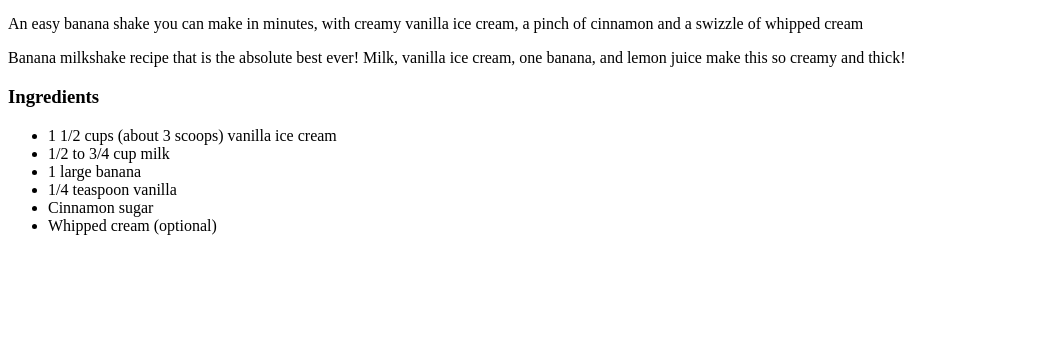
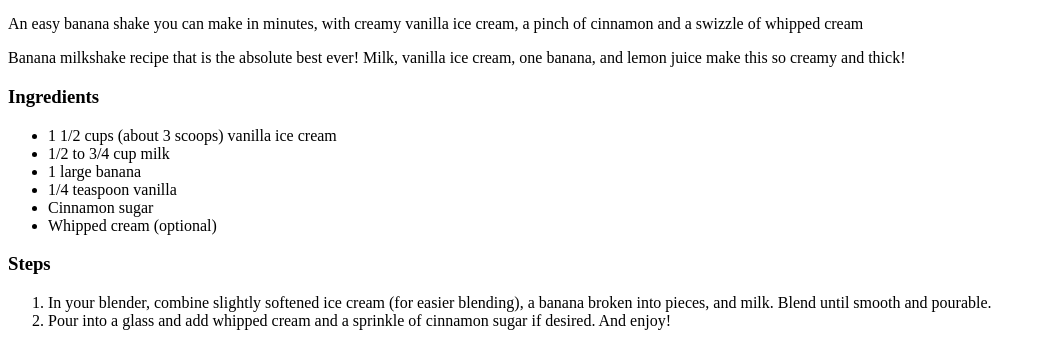
Before and after one commit to florence-le/odin-recipes, a plain HTML site: page recipes/bananamilksake.html in a window 1280 px wide. Shown: the part 438-800 px from the top of the page, without its empty margins (0-1046 px from the left). Drawn offline with Linux system fonts and the light colour scheme.

Commit message:
Add h3 steps and ordered list

```diff
--- a/recipes/bananamilksake.html
+++ b/recipes/bananamilksake.html
@@ -19,5 +19,10 @@
             <li>Cinnamon sugar</li>
             <li>Whipped cream (optional)</li>
         </ul>
+        <h3>Steps</h3>
+        <ol>
+            <li>In your blender, combine slightly softened ice cream (for easier blending), a banana broken into pieces, and milk. Blend until smooth and pourable.</li>
+            <li>Pour into a glass and add whipped cream and a sprinkle of cinnamon sugar if desired. And enjoy!</li>
+        </ol>
     </body>
 </html>
```
